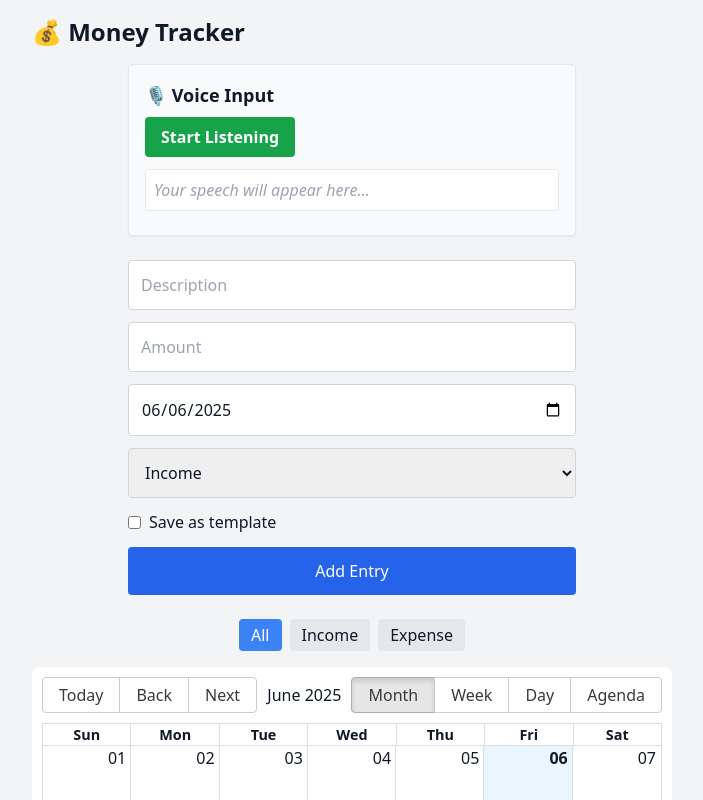
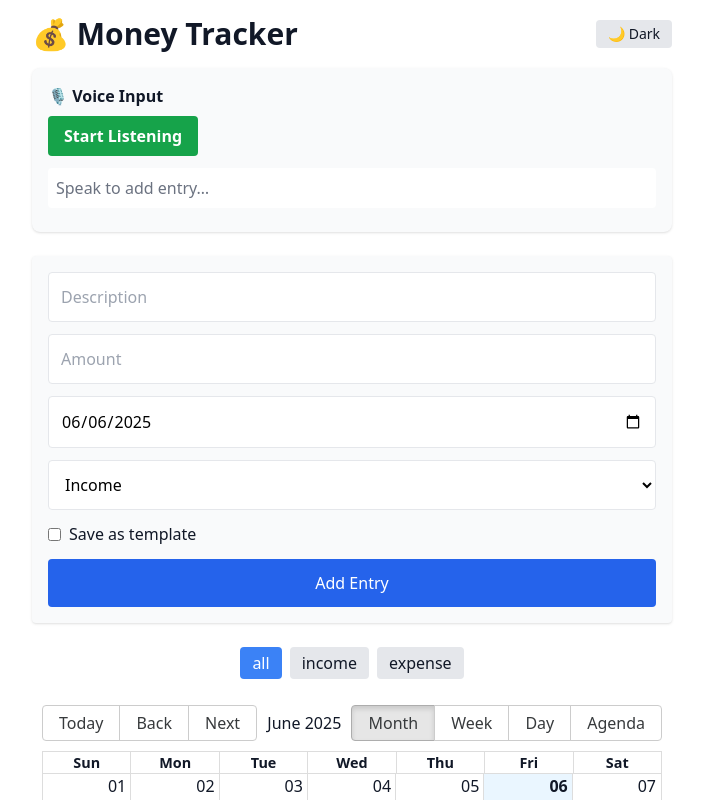
Before and after one commit to Miked0331/money-tracker, a React (Vite) app: page / in a window 1280 px wide. Shown: the top 800 px of the page, without its empty margins (288-991 px from the left). Built offline with nearby package versions, Linux system fonts and the light colour scheme.

Commit message:
dark mode

```diff
--- a/src/App.jsx
+++ b/src/App.jsx
@@ -4,76 +4,38 @@ import Chart from "./components/Chart";
 import History from "./components/History";
 import { isWithinInterval, startOfDay } from "date-fns";
 
-// Parse YYYY-MM-DD without shifting timezone
+// Date parsing
 function parseLocalDate(dateString) {
   const [year, month, day] = dateString.split("-").map(Number);
   return new Date(year, month - 1, day);
 }
 
-function parseVoiceInput(text) {
-  text = text.toLowerCase();
-
-  let type = "income";
-  if (text.includes("spent") || text.includes("paid") || text.includes("bought")) {
-    type = "expense";
-  } else if (text.includes("made") || text.includes("earned") || text.includes("received")) {
-    type = "income";
-  }
-
-  // Extract amount - find first number
-  const amountMatch = text.match(/(\d+(\.\d+)?)/);
-  const amount = amountMatch ? parseFloat(amountMatch[0]) : null;
-
-  // Extract description - remove keywords and numbers
-  let description = text
-    .replace(/(spent|paid|bought|made|earned|received|today|yesterday|in|on|\d+(\.\d+)?)/g, "")
-    .trim();
-
-  if (!description) description = "No description";
-
-  // Date - default to today, or yesterday if mentioned
-  let date = new Date();
-  if (text.includes("yesterday")) {
-    date.setDate(date.getDate() - 1);
-  }
-
-  const isoDate = date.toISOString().split("T")[0];
-
-  return { type, amount, description, date: isoDate };
-}
-
-
 function App() {
   const [entries, setEntries] = useState([]);
-  const [templates, setTemplates] = useState([]); // templates state
+  const [templates, setTemplates] = useState([]);
   const [description, setDescription] = useState("");
   const [amount, setAmount] = useState("");
-  const [date, setDate] = useState(() => {
-  const today = new Date();
-  today.setHours(12);
-  return today.toISOString().split("T")[0];
-});
-
+  const [date, setDate] = useState(() => new Date().toISOString().split("T")[0]);
   const [type, setType] = useState("income");
   const [dateRange, setDateRange] = useState([new Date(), new Date()]);
   const [filter, setFilter] = useState("all");
   const [saveTemplate, setSaveTemplate] = useState(false);
+  const [darkMode, setDarkMode] = useState(false);
 
-  // Voice input states
+  // Voice input
   const [listening, setListening] = useState(false);
   const [transcript, setTranscript] = useState("");
   const [error, setError] = useState(null);
   const recognitionRef = useRef(null);
 
-  // Load entries and templates from localStorage
+  // Load from localStorage
   useEffect(() => {
     const saved = localStorage.getItem("entries");
+    const savedTemplates = localStorage.getItem("templates");
     if (saved) setEntries(JSON.parse(saved));
-    const savedTemplates = localStorage.getItem("templates");
     if (savedTemplates) setTemplates(JSON.parse(savedTemplates));
   }, []);
 
-  // Save entries and templates to localStorage
   useEffect(() => {
     localStorage.setItem("entries", JSON.stringify(entries));
   }, [entries]);
@@ -82,11 +44,10 @@ function App() {
     localStorage.setItem("templates", JSON.stringify(templates));
   }, [templates]);
 
-  // Setup SpeechRecognition API
   useEffect(() => {
     const SpeechRecognition = window.SpeechRecognition || window.webkitSpeechRecognition;
     if (!SpeechRecognition) {
-      setError("Speech Recognition API not supported in this browser.");
+      setError("Speech Recognition not supported in this browser.");
       return;
     }
     const recognition = new SpeechRecognition();
@@ -95,124 +56,90 @@ function App() {
     recognition.interimResults = false;
 
     recognition.onstart = () => {
-      setError(null);
       setListening(true);
       setTranscript("");
+      setError(null);
     };
 
     recognition.onresult = (event) => {
-      const speechToText = event.results[0][0].transcript;
-      setTranscript(speechToText);
-      handleVoiceInput(speechToText);
+      const text = event.results[0][0].transcript;
+      setTranscript(text);
+      handleVoiceInput(text);
       setListening(false);
     };
 
     recognition.onerror = (event) => {
-      setError(`Error occurred: ${event.error}`);
+      setError(`Speech error: ${event.error}`);
       setListening(false);
     };
 
-    recognition.onend = () => {
-      setListening(false);
-    };
-
+    recognition.onend = () => setListening(false);
     recognitionRef.current = recognition;
   }, []);
 
-  // Parse and add entry from voice input text
+  const toggleListening = () => {
+    if (recognitionRef.current) {
+      listening ? recognitionRef.current.stop() : recognitionRef.current.start();
+    }
+  };
+
   const handleVoiceInput = (text) => {
     const lower = text.toLowerCase().trim();
+    const incomeP = [/made (\d+\.?\d*) ?(?:dollars?)?(?: for| from)? (.+)?/, /earned (\d+\.?\d*) ?(?:dollars?)? ?(.+)?/];
+    const expenseP = [/spent (\d+\.?\d*) ?(?:dollars?)?(?: on)? (.+)?/, /paid (\d+\.?\d*) ?(?:dollars?)? ?(.+)?/];
 
-  // Regex patterns with optional "dollar(s)" and relaxed description
-  const incomePatterns = [
-    /made (\d+\.?\d*) ?(?:dollars?)? ?(?:for|from)? ?(.+)?/,
-    /earned (\d+\.?\d*) ?(?:dollars?)? ?(?:for|from)? ?(.+)?/,
-    /income (\d+\.?\d*) ?(?:dollars?)? ?(?:for|from)? ?(.+)?/,
-  ];
+    let type = null, amount = null, description = null;
 
-  const expensePatterns = [
-    /spent (\d+\.?\d*) ?(?:dollars?)? ?(?:on)? ?(.+)?/,
-    /pay(?:ed)? (\d+\.?\d*) ?(?:dollars?)? ?(?:for)? ?(.+)?/,
-    /expense (\d+\.?\d*) ?(?:dollars?)? ?(?:for)? ?(.+)?/,
-  ];
-
-  let type = null;
-  let amount = null;
-  let description = null;
-
-  for (const pattern of incomePatterns) {
-    const match = lower.match(pattern);
+    for (const p of incomeP) {
+      const match = lower.match(p);
       if (match) {
         amount = parseFloat(match[1]);
-      description = match[2] ? match[2].trim() : "income";
+        description = match[2]?.trim() || "income";
         type = "income";
         break;
       }
     }
 
-  if (type === null) {
-    for (const pattern of expensePatterns) {
-      const match = lower.match(pattern);
+    if (!type) {
+      for (const p of expenseP) {
+        const match = lower.match(p);
         if (match) {
           amount = parseFloat(match[1]);
-        description = match[2] ? match[2].trim() : "expense";
+          description = match[2]?.trim() || "expense";
           type = "expense";
           break;
         }
       }
     }
 
-  // Fallback: try to parse any number and guess description as leftover text
-  if (type === null) {
-    const fallbackMatch = lower.match(/(\d+\.?\d*)/);
-    if (fallbackMatch) {
-      amount = parseFloat(fallbackMatch[1]);
-      // remove the number from text to use as description
-      description = lower.replace(fallbackMatch[1], "").replace(/(made|earned|spent|pay(ed)?|dollars?)/g, "").trim();
-      type = lower.includes("spent") || lower.includes("pay") ? "expense" : "income";
-      if (!description) description = type;
-    }
+    if (!type && /\d+/.test(lower)) {
+      const amt = lower.match(/(\d+(\.\d+)?)/)[0];
+      amount = parseFloat(amt);
+      description = lower.replace(amt, "").replace(/(made|earned|spent|paid|dollars?)/g, "").trim() || "entry";
+      type = lower.includes("spent") || lower.includes("paid") ? "expense" : "income";
     }
 
-  if (amount && description && type) {
+    if (type && amount && description) {
       const today = new Date();
       today.setHours(12);
-    const isoDate = today.toISOString().split("T")[0];
-
-    const newEntry = {
+      setEntries([...entries, {
         id: Date.now(),
         description,
         amount,
-      date: isoDate,
-      type,
-    };
-
-    setEntries((prev) => [...prev, newEntry]);
-    setError(null);
+        date: today.toISOString().split("T")[0],
+        type
+      }]);
     } else {
-    setError("Sorry, couldn't understand your voice entry. Please try again.");
+      setError("Could not understand voice input.");
     }
   };
-
-
-  const toggleListening = () => {
-    if (!recognitionRef.current) return;
-    if (listening) {
-      recognitionRef.current.stop();
-    } else {
-      recognitionRef.current.start();
-    }
-  };
-
-  // Rest of your existing handlers...
 
   const handleAddEntry = (e) => {
     e.preventDefault();
     if (!description || !amount || !date) return;
 
     const localDate = parseLocalDate(date);
-    localDate.setHours(12); // Prevent timezone shift (UTC -> previous day)
-
+    localDate.setHours(12);
     const newEntry = {
       id: Date.now(),
       description,
@@ -220,7 +147,6 @@ function App() {
       date: localDate.toISOString().split("T")[0],
       type,
     };
-
     setEntries([...entries, newEntry]);
 
     if (saveTemplate) {
@@ -237,7 +163,7 @@ function App() {
 
     setDescription("");
     setAmount("");
-    setDate("");
+    setDate(new Date().toISOString().split("T")[0]);
     setType("income");
     setSaveTemplate(false);
   };
@@ -246,27 +172,13 @@ function App() {
     const today = new Date();
     today.setHours(12);
     const isoDate = today.toISOString().split("T")[0];
-
-    const newEntry = {
-      id: Date.now(),
-      description: template.description,
-      amount: template.amount,
-      date: isoDate,
-      type: template.type,
-    };
-    setEntries([...entries, newEntry]);
+    setEntries([...entries, { ...template, id: Date.now(), date: isoDate }]);
   };
 
-  const handleRemove = (id) => {
-    setEntries(entries.filter((entry) => entry.id !== id));
-  };
-
+  const handleRemove = (id) => setEntries(entries.filter((entry) => entry.id !== id));
   const handleRangeChange = (range) => {
-    if (Array.isArray(range)) {
-      setDateRange([range[0], range[range.length - 1]]);
-    } else if (range.start && range.end) {
-      setDateRange([range.start, range.end]);
-    }
+    if (Array.isArray(range)) setDateRange([range[0], range[range.length - 1]]);
+    else if (range.start && range.end) setDateRange([range.start, range.end]);
   };
 
   const entriesInRange = entries.filter((entry) => {
@@ -277,73 +189,70 @@ function App() {
     });
   });
 
-  const filteredEntries =
-    filter === "all"
-      ? entriesInRange
-      : entriesInRange.filter((entry) => entry.type === filter);
-
-  const totalAmount = filteredEntries.reduce((sum, entry) => {
-    return entry.type === "expense" ? sum - entry.amount : sum + entry.amount;
-  }, 0);
+  const filteredEntries = filter === "all" ? entriesInRange : entriesInRange.filter((e) => e.type === filter);
+  const totalAmount = filteredEntries.reduce((sum, entry) => entry.type === "expense" ? sum - entry.amount : sum + entry.amount, 0);
 
   return (
+    <div className={`${darkMode ? "dark" : ""}`}>
+      <div className="bg-white dark:bg-gray-900 text-gray-900 dark:text-gray-100 min-h-screen transition-colors">
         <div className="p-4 max-w-2xl mx-auto">
-      <h1 className="text-2xl font-bold mb-4">💰 Money Tracker</h1>
+          <div className="flex justify-between items-center mb-4">
+            <h1 className="text-3xl font-bold">💰 Money Tracker</h1>
+            <button
+              onClick={() => setDarkMode(!darkMode)}
+              className="text-sm px-3 py-1 bg-gray-200 dark:bg-gray-700 rounded"
+            >
+              {darkMode ? "☀️ Light" : "🌙 Dark"}
+            </button>
+          </div>
 
-      {/* Voice Input Section */}
-      <div className="mb-6 max-w-md mx-auto p-4 border rounded shadow-sm bg-gray-50">
-        <h2 className="text-lg font-semibold mb-2">🎙️ Voice Input</h2>
+          {/* Voice Section */}
+          <div className="bg-gray-50 dark:bg-gray-800 p-4 rounded-lg shadow mb-6">
+            <h2 className="font-semibold mb-2">🎙️ Voice Input</h2>
             <button
               onClick={toggleListening}
-          className={`mb-3 px-4 py-2 rounded font-semibold ${
-            listening ? "bg-red-500 text-white" : "bg-green-600 text-white"
-          } hover:opacity-90`}
+              className={`mb-3 px-4 py-2 rounded font-semibold transition ${
+                listening ? "bg-red-500" : "bg-green-600"
+              } text-white`}
             >
               {listening ? "Stop Listening" : "Start Listening"}
             </button>
-
-        <div className="min-h-[40px] mb-2 p-2 bg-white border rounded text-gray-800">
-          {transcript || <span className="text-gray-400 italic">Your speech will appear here...</span>}
+            <div className="p-2 rounded bg-white dark:bg-gray-700 mb-2 min-h-[2rem]">
+              {transcript || <span className="text-gray-500">Speak to add entry…</span>}
+            </div>
+            {error && <p className="text-red-500">{error}</p>}
           </div>
 
-        {error && (
-          <p className="text-red-600 font-semibold">{error}</p>
-        )}
-      </div>
-
-      {/* Existing form */}
-      <form onSubmit={handleAddEntry} className="mb-6 space-y-3 max-w-md mx-auto">
+          {/* Entry Form */}
+          <form onSubmit={handleAddEntry} className="space-y-3 bg-gray-50 dark:bg-gray-800 p-4 rounded shadow mb-6">
             <input
-          className="border border-gray-300 p-3 rounded w-full"
-          type="text"
+              className="w-full p-3 rounded border dark:border-gray-600 bg-white dark:bg-gray-700 text-black dark:text-white"
               placeholder="Description"
               value={description}
               onChange={(e) => setDescription(e.target.value)}
             />
             <input
-          className="border border-gray-300 p-3 rounded w-full"
+              className="w-full p-3 rounded border dark:border-gray-600 bg-white dark:bg-gray-700 text-black dark:text-white"
               type="number"
               placeholder="Amount"
               value={amount}
               onChange={(e) => setAmount(e.target.value)}
             />
             <input
-          className="border border-gray-300 p-3 rounded w-full"
+              className="w-full p-3 rounded border dark:border-gray-600 bg-white dark:bg-gray-700 text-black dark:text-white"
               type="date"
               value={date}
               onChange={(e) => setDate(e.target.value)}
             />
             <select
-          className="border border-gray-300 p-3 rounded w-full"
+              className="w-full p-3 rounded border dark:border-gray-600 bg-white dark:bg-gray-700 text-black dark:text-white"
               value={type}
               onChange={(e) => setType(e.target.value)}
             >
               <option value="income">Income</option>
               <option value="expense">Expense</option>
             </select>
-
-        {/* Checkbox to save template */}
-        <label className="inline-flex items-center space-x-2 mt-2">
+            <label className="inline-flex items-center space-x-2">
               <input
                 type="checkbox"
                 checked={saveTemplate}
@@ -351,58 +260,48 @@ function App() {
               />
               <span>Save as template</span>
             </label>
-
-        <button
-          type="submit"
-          className="bg-blue-600 hover:bg-blue-700 text-white py-3 rounded w-full mt-2"
-        >
-          Add Entry
-        </button>
+            <button className="w-full bg-blue-600 hover:bg-blue-700 text-white py-3 rounded transition">Add Entry</button>
           </form>
 
-      {/* Quick Add Template Buttons */}
+          {/* Templates */}
           {templates.length > 0 && (
-        <div className="mb-6 max-w-md mx-auto">
-          <h2 className="font-semibold mb-2">Quick Add Templates</h2>
+            <div className="mb-6">
+              <h2 className="font-semibold mb-2">⚡ Quick Add</h2>
               <div className="flex flex-wrap gap-2">
-            {templates.map((template, i) => (
+                {templates.map((t, i) => (
                   <button
                     key={i}
-                onClick={() => handleAddFromTemplate(template)}
+                    onClick={() => handleAddFromTemplate(t)}
                     className="bg-green-500 hover:bg-green-600 text-white py-2 px-4 rounded"
                   >
-                {template.description} (${template.amount.toFixed(2)}) [{template.type}]
+                    {t.description} (${t.amount}) [{t.type}]
                   </button>
                 ))}
               </div>
             </div>
           )}
 
-      {/* Filter Buttons */}
+          {/* Filters */}
           <div className="flex justify-center gap-2 mb-4">
             {["all", "income", "expense"].map((t) => (
               <button
                 key={t}
                 onClick={() => setFilter(t)}
                 className={`px-3 py-1 rounded ${
-              filter === t ? "bg-blue-500 text-white" : "bg-gray-200"
+                  filter === t ? "bg-blue-500 text-white" : "bg-gray-200 dark:bg-gray-700"
                 }`}
               >
-            {t.charAt(0).toUpperCase() + t.slice(1)}
+                {t}
               </button>
             ))}
           </div>
 
-      <AgendaCalendar
-        entries={filteredEntries}
-        onRangeChange={handleRangeChange}
-        onRemove={handleRemove}
-      />
+          <AgendaCalendar entries={filteredEntries} onRangeChange={handleRangeChange} onRemove={handleRemove} />
 
-      <div className="mt-4 p-4 bg-gray-100 rounded text-center">
-        <h2 className="text-lg font-semibold mb-2">
-          Net Total in View:{" "}
-          <span className={totalAmount < 0 ? "text-red-600" : "text-green-600"}>
+          <div className="mt-4 p-4 bg-gray-100 dark:bg-gray-800 rounded text-center">
+            <h2 className="text-lg font-semibold">
+              Net Total:{" "}
+              <span className={totalAmount < 0 ? "text-red-500" : "text-green-500"}>
                 ${totalAmount.toFixed(2)}
               </span>
             </h2>
@@ -411,24 +310,22 @@ function App() {
           <Chart entries={filteredEntries} />
 
           <div className="mt-6">
-        <h2 className="text-lg font-semibold mb-2">Entries</h2>
+            <h2 className="font-semibold mb-2">📋 Entries</h2>
             <ul className="space-y-2">
               {filteredEntries.map((entry) => (
                 <li
                   key={entry.id}
-              className={`flex justify-between items-center p-3 rounded shadow-sm ${
-                entry.type === "expense" ? "bg-red-100" : "bg-green-100"
+                  className={`p-3 rounded shadow-sm flex justify-between items-center ${
+                    entry.type === "expense" ? "bg-red-100 dark:bg-red-800" : "bg-green-100 dark:bg-green-800"
                   }`}
                 >
                   <div>
-                <p className="font-medium">
-                  {entry.description} – ${entry.amount.toFixed(2)}
-                </p>
-                <p className="text-sm text-gray-600">{entry.date}</p>
+                    <p className="font-medium">{entry.description} – ${entry.amount.toFixed(2)}</p>
+                    <p className="text-sm">{entry.date}</p>
                   </div>
                   <button
                     onClick={() => handleRemove(entry.id)}
-                className="bg-red-500 text-white px-3 py-1 rounded hover:bg-red-600"
+                    className="text-sm bg-red-500 text-white px-3 py-1 rounded hover:bg-red-600"
                   >
                     Remove
                   </button>
@@ -439,6 +336,8 @@ function App() {
 
           <History entries={filteredEntries} />
         </div>
+      </div>
+    </div>
   );
 }
 
--- a/tailwind.config.js
+++ b/tailwind.config.js
@@ -1,9 +1,6 @@
-/** @type {import('tailwindcss').Config} */
-export default {
-  content: [
-    "./index.html",
-    "./src/**/*.{js,ts,jsx,tsx}",
-  ],
+module.exports = {
+  darkMode: 'class',
+  content: ['./src/**/*.{js,jsx}'],
   theme: {
     extend: {},
   },
```
Also changed, not shown: public/index.html (added, +13 -0 lines), 1 other file (tests, documents, lock files or other folders). Lines whose indentation alone changed are shown as unchanged.
